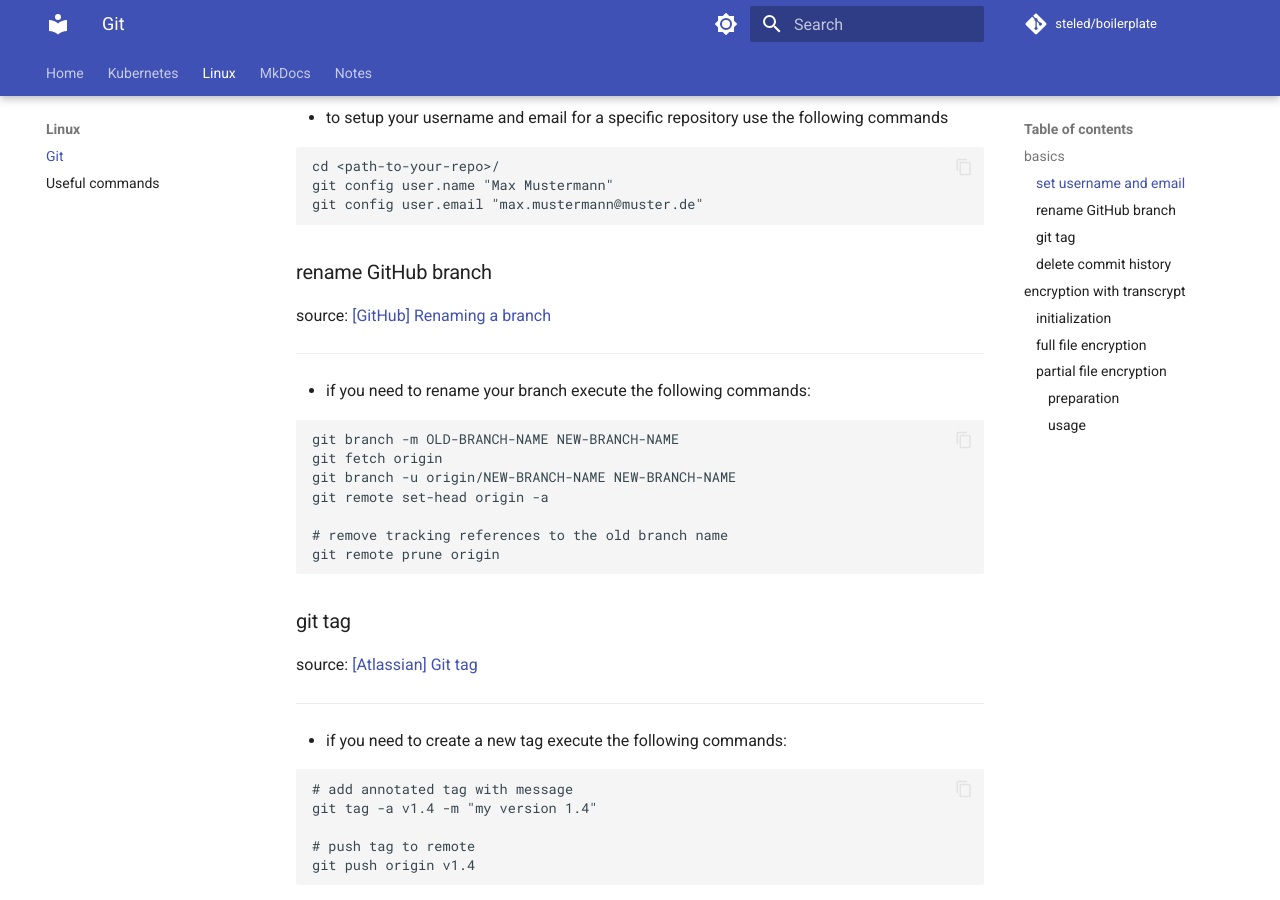
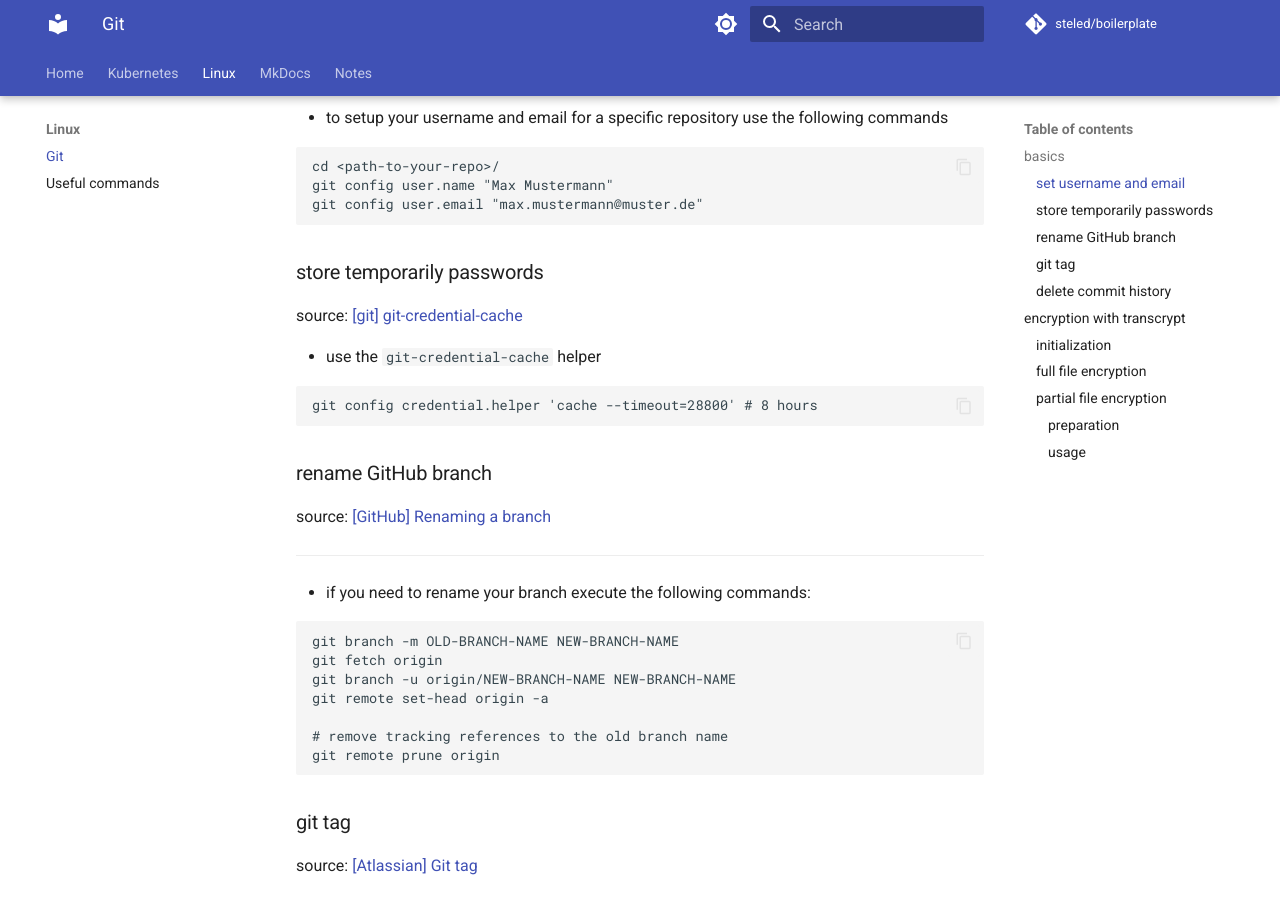
Before and after one commit to steled/documentation, an MkDocs documentation site: the page built from docs/linux/git.md, in a window 1280 px wide and 900 px high, scrolled down 487 px. Built offline with MkDocs 1.6.1 and Material for MkDocs 9.7.7, drawn with Linux system fonts in a browser that asks for light colours; comment, search, counter and statistics services are not loaded.

Commit message:
Update git.md
adding git-credential-cache

````diff
--- a/docs/linux/git.md
+++ b/docs/linux/git.md
@@ -24,6 +24,16 @@ git config --global user.email "max.mustermann@muster.de"
 cd <path-to-your-repo>/
 git config user.name "Max Mustermann"
 git config user.email "max.mustermann@muster.de"
+```
+
+### store temporarily passwords
+
+source: [[git] git-credential-cache](https://git-scm.com/docs/git-credential-cache)
+
+- use the `git-credential-cache` helper
+
+``` { .sh }
+git config credential.helper 'cache --timeout=28800' # 8 hours
 ```
 
 ### rename GitHub branch
````
